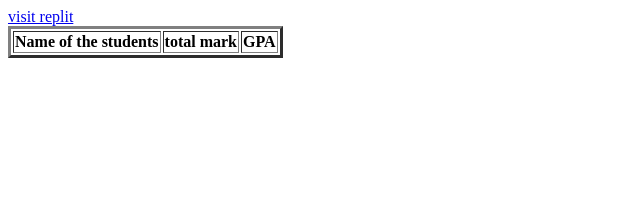
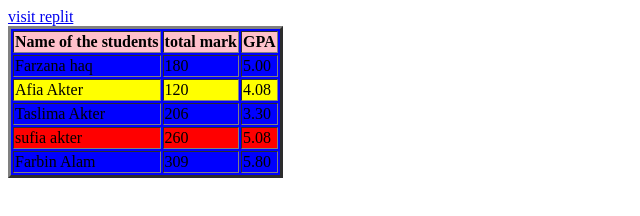
Before and after one commit to NammiRahman/web-dev-course, a plain HTML site: page module 1 lesson 1/Homework2.html/Homework2.html in a window 1280 px wide. Shown: the whole page, without its empty margins (0-640 px from the left). Drawn offline with Linux system fonts and the light colour scheme.

Commit message:
Homework1.html

```diff
--- a/module 1 lesson 1/Homework2.html/Homework2.html
+++ b/module 1 lesson 1/Homework2.html/Homework2.html
@@ -5,12 +5,40 @@
     </head>
     <body>
         <a href="https://replit.com/">visit replit</a>
-       <table border="3">
-       <tr>
+       <table border="3" bgcolor="blue">
+       <tr bgcolor="pink">
        <th>Name of the students</th>
        <th>total mark</th>
        <th>GPA</th>
-       </tr>
-       </table>
-    </body>
+       </tr >
+       <td>Farzana haq</td>
+       <td>180</td>
+       <td>5.00</td>
+      <tr bgcolor="yellow">
+        <td>Afia Akter</td>
+        <td>120</td>
+        <td>4.08</td>
+
+      </tr>
+      <td>Taslima Akter</td>
+      <td>206</td>
+      <td>3.30</td>
+
+
+       <tr bgcolor="red">
+        <td>sufia akter</td>
+      <td>260</td>
+      <td>5.08</td>
+
+
+
+
+
+
+        </tr>
+<td>Farbin Alam</td>
+<td>309</td>
+<td>5.80</td>
+
+
 </html>
```
